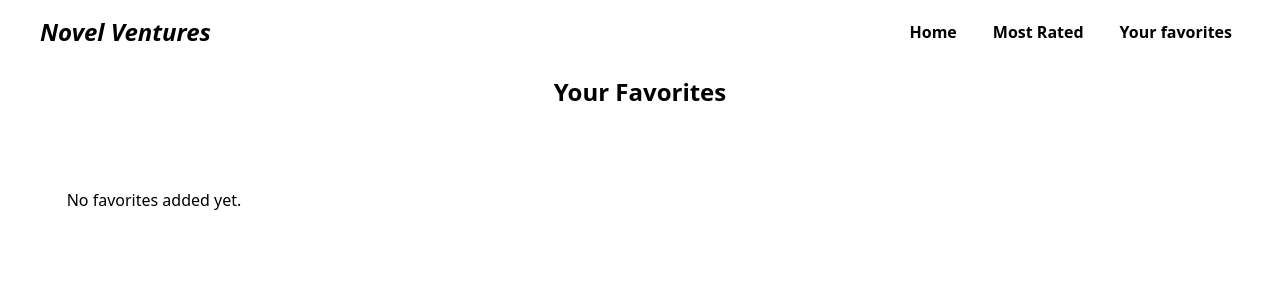
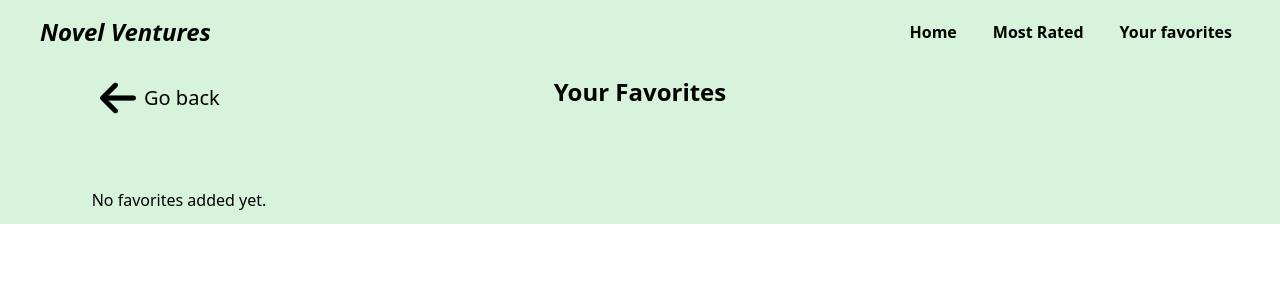
Before and after one commit to fayispachu/my-project, a React (Vite) app: page /favorite in a window 1280 px wide. Shown: the top 300 px of the page. Built offline with nearby package versions, Linux system fonts and the light colour scheme.

Commit message:
almost done

```diff
--- a/src/component/BookList.jsx
+++ b/src/component/BookList.jsx
@@ -78,10 +78,10 @@ function BookList({ searchTerm }) {
     .sort((a, b) => b.rating - a.rating);
 
   return (
-    <div className="bg-[#fff]">
+    <div className="bg-[#d8f3dc]">
       {/* Conditionally render Most Rated section only if there is no search term */}
       {!searchTerm && (
-        <div className="p-3">
+        <div className="p-3 ">
           <div className="flex justify-center pt-10 font-serif font-extrabold text-2xl">
             <h1 id="rated">Most Rated Books</h1>
           </div>
@@ -91,9 +91,9 @@ function BookList({ searchTerm }) {
               <div
                 key={book.id}
                 onClick={() => handleBookClick(book)}
-                className="bg-[#e9edc9] shadow-lg rounded-lg transform hover:scale-105 transition-transform items-center flex flex-col cursor-pointer"
+                className="bg-[#ffffff] shadow-lg rounded-lg transform hover:scale-105 transition-transform items-center flex flex-col cursor-pointer pt-3"
               >
-                <span className="md:pl-60 pl-44 pt-3">
+                <span className="md:pl-60 pl-44   ">
                   <button
                     onClick={(e) => {
                       e.stopPropagation();
@@ -112,7 +112,7 @@ function BookList({ searchTerm }) {
                   </button>
                 </span>
                 <img
-                  className="md:h-52 w-52 h-44"
+                  className="md:h-52 w-52 h-44 "
                   src={book.image_url}
                   alt={book.title}
                 />
@@ -141,7 +141,7 @@ function BookList({ searchTerm }) {
             <div
               key={book.id}
               onClick={() => handleBookClick(book)}
-              className="bg-[#e9edc9] shadow-lg rounded-lg md:py-2 transform hover:scale-105 transition-transform items-center flex flex-col cursor-pointer md:px-0 px-3"
+              className="bg-[#ffffff] shadow-lg rounded-lg md:py-2 transform hover:scale-105 transition-transform items-center flex flex-col cursor-pointer md:px-0 px-3"
             >
               <span className="md:pl-60 pl-44 pt-3">
                 <button
--- a/src/component/Header.jsx
+++ b/src/component/Header.jsx
@@ -15,9 +15,9 @@ function Header() {
 
   return (
     <>
-      <header className=" bg-white w-full text-black md:py-3  px-5">
+      <header className=" bg-[#d8f3dc] w-full text-black md:py-3  px-5">
         <div className="flex flex-row items-center justify-between md:pl-5 md:pr-5 pl-3 md:pb-0 pb-4 pt-5 md:pt-0">
-          <h1 className="font-extrabold text-2xl italic">Novel Ventures</h1>
+          <h1 className="font-extrabold text-2xl italic ">Novel Ventures</h1>
           <div className="hidden md:flex flex-row gap-5">
             <a
               className="hover:bg-slate-100 rounded-md font-semibold p-2 "
@@ -51,7 +51,7 @@ function Header() {
       </header>
 
       {sidebar && (
-        <nav className="fixed top-0 right-0 w-[60%] h-full bg-white text-black z-50 p-5">
+        <nav className="fixed top-0 right-0 w-[60%] h-full bg-white text-black z-50 p-5 font-semibold">
           <div className="flex justify-end">
             <img
               className="close-icon w-7 h-7 cursor-pointer"
@@ -68,13 +68,13 @@ function Header() {
             >
               Home
             </a>
-            <Link
+            <a
               className="hover:bg-slate-100 py-2 px-3 rounded"
-              to="#rated"
+              href="#rated"
               onClick={closeSidebar}
             >
               Most rated
-            </Link>
+            </a>
             <Link
               className="hover:bg-slate-100 py-2 px-3 rounded"
               to="/favorite"
--- a/src/pages/Favorites.jsx
+++ b/src/pages/Favorites.jsx
@@ -1,6 +1,6 @@
 import { useEffect, useState } from "react";
 import closeicon from "../assets/close.png";
-
+import arrow from "../assets/arrow.png";
 function Favorites() {
   const [favorites, setFavorites] = useState([]);
 
@@ -16,19 +16,27 @@ function Favorites() {
   };
 
   return (
-    <div id="favorites" className="p-3 text-center">
+    <div id="favorites" className="p-3  text-center bg-[#d8f3dc] h-auto">
       <h2 className="font-bold text-2xl">Your Favorites</h2>
-      <div className="grid grid-cols-3 md:grid-cols-3 lg:grid-cols-4 gap-10 pt-20">
+
+      <div className="pl-5 absolute top-20 md:left-20 flex flex-row items-center gap-2  ">
+        <a className="" href="/">
+          <img className=" md:w-9 w-7" src={arrow} alt="" />{" "}
+        </a>
+        <p className="font-medium md:text-xl">Go back</p>
+      </div>
+
+      <div className="grid grid-cols-2 md:grid-cols-3 lg:grid-cols-4 gap-5 pt-20 pl-5">
         {favorites.length === 0 ? (
           <p className="font-medium">No favorites added yet.</p>
         ) : (
           favorites.map((book) => (
             <div
               key={book.id}
-              className="bg-[#e9edc9] shadow-lg rounded-lg md:py-5 py-5 transform hover:scale-105 transition-transform items-center flex flex-col cursor-pointer md:px-0 px-3"
+              className="bg-[#ffffff] shadow-lg rounded-lg md:py-5   transform hover:scale-105 transition-transform items-center flex flex-col cursor-pointer md:px-1 px-3 w-56 "
             >
               <a
-                className="pl-60 pb-2"
+                className="pl-44 pt-3 pb-2"
                 href="#"
                 onClick={(e) => {
                   e.preventDefault();
```
